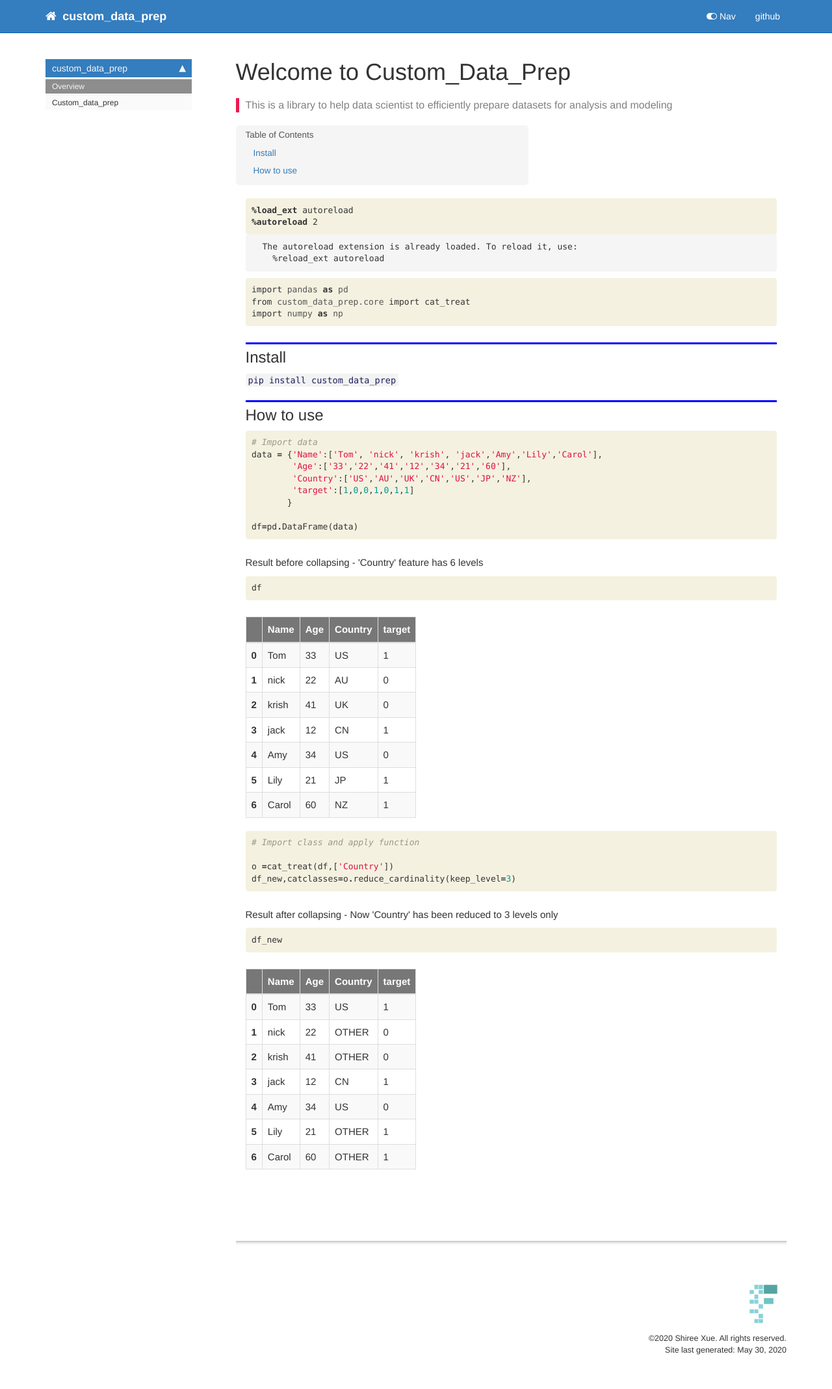
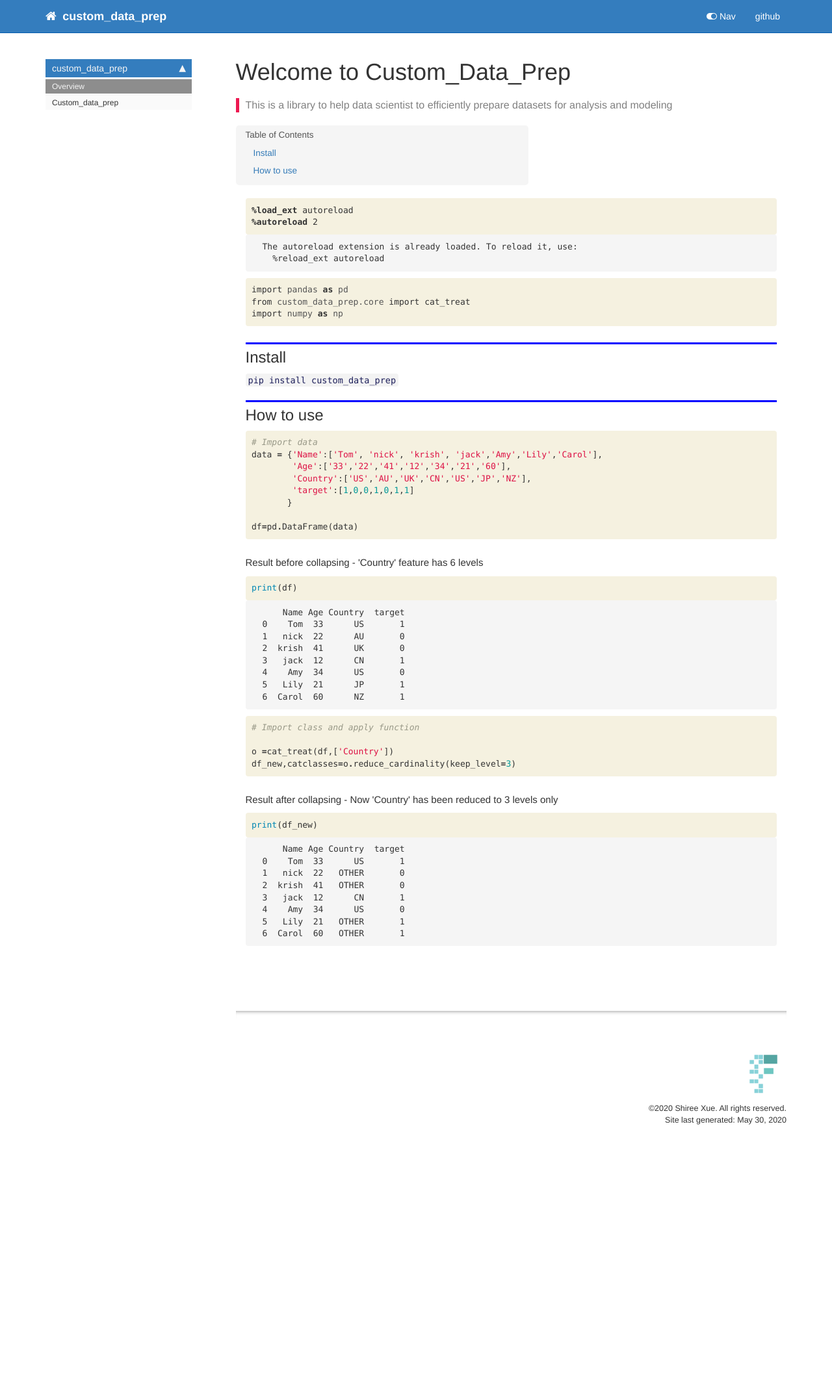
Before and after one commit to shireexue/custom_data_prep, a Jekyll site: the page built from docs/index.html, in a window 1280 px wide. Shown: the whole page at 65% size. Built offline with Jekyll 4.4.1, drawn with Linux system fonts in a browser that asks for light colours; nearby versions of some CDN libraries; comment, search, counter and statistics services are not loaded; after the commit the page ends 1784 px from its top, so only the background shows below that.

Commit message:
fixed documentation

```diff
--- a/docs/index.html
+++ b/docs/index.html
@@ -136,7 +136,7 @@ description: "This is a library to help data scientist to efficiently prepare da
 
 <div class="inner_cell">
     <div class="input_area">
-<div class=" highlight hl-ipython3"><pre><span></span><span class="n">df</span>
+<div class=" highlight hl-ipython3"><pre><span></span><span class="nb">print</span><span class="p">(</span><span class="n">df</span><span class="p">)</span>
 </pre></div>
 
     </div>
@@ -148,87 +148,17 @@ description: "This is a library to help data scientist to efficiently prepare da
 
 <div class="output_area">
 
-
-<div class="output_html rendered_html output_subarea output_execute_result">
-<div>
-<style scoped>
-    .dataframe tbody tr th:only-of-type {
-        vertical-align: middle;
-    }
-
-    .dataframe tbody tr th {
-        vertical-align: top;
-    }
-
-    .dataframe thead th {
-        text-align: right;
-    }
-</style>
-<table border="1" class="dataframe">
-  <thead>
-    <tr style="text-align: right;">
-      <th></th>
-      <th>Name</th>
-      <th>Age</th>
-      <th>Country</th>
-      <th>target</th>
-    </tr>
-  </thead>
-  <tbody>
-    <tr>
-      <th>0</th>
-      <td>Tom</td>
-      <td>33</td>
-      <td>US</td>
-      <td>1</td>
-    </tr>
-    <tr>
-      <th>1</th>
-      <td>nick</td>
-      <td>22</td>
-      <td>AU</td>
-      <td>0</td>
-    </tr>
-    <tr>
-      <th>2</th>
-      <td>krish</td>
-      <td>41</td>
-      <td>UK</td>
-      <td>0</td>
-    </tr>
-    <tr>
-      <th>3</th>
-      <td>jack</td>
-      <td>12</td>
-      <td>CN</td>
-      <td>1</td>
-    </tr>
-    <tr>
-      <th>4</th>
-      <td>Amy</td>
-      <td>34</td>
-      <td>US</td>
-      <td>0</td>
-    </tr>
-    <tr>
-      <th>5</th>
-      <td>Lily</td>
-      <td>21</td>
-      <td>JP</td>
-      <td>1</td>
-    </tr>
-    <tr>
-      <th>6</th>
-      <td>Carol</td>
-      <td>60</td>
-      <td>NZ</td>
-      <td>1</td>
-    </tr>
-  </tbody>
-</table>
+<div class="output_subarea output_stream output_stdout output_text">
+<pre>    Name Age Country  target
+0    Tom  33      US       1
+1   nick  22      AU       0
+2  krish  41      UK       0
+3   jack  12      CN       1
+4    Amy  34      US       0
+5   Lily  21      JP       1
+6  Carol  60      NZ       1
+</pre>
 </div>
-</div>
-
 </div>
 
 </div>
@@ -271,7 +201,7 @@ description: "This is a library to help data scientist to efficiently prepare da
 
 <div class="inner_cell">
     <div class="input_area">
-<div class=" highlight hl-ipython3"><pre><span></span><span class="n">df_new</span>
+<div class=" highlight hl-ipython3"><pre><span></span><span class="nb">print</span><span class="p">(</span><span class="n">df_new</span><span class="p">)</span>
 </pre></div>
 
     </div>
@@ -283,87 +213,17 @@ description: "This is a library to help data scientist to efficiently prepare da
 
 <div class="output_area">
 
-
-<div class="output_html rendered_html output_subarea output_execute_result">
-<div>
-<style scoped>
-    .dataframe tbody tr th:only-of-type {
-        vertical-align: middle;
-    }
-
-    .dataframe tbody tr th {
-        vertical-align: top;
-    }
-
-    .dataframe thead th {
-        text-align: right;
-    }
-</style>
-<table border="1" class="dataframe">
-  <thead>
-    <tr style="text-align: right;">
-      <th></th>
-      <th>Name</th>
-      <th>Age</th>
-      <th>Country</th>
-      <th>target</th>
-    </tr>
-  </thead>
-  <tbody>
-    <tr>
-      <th>0</th>
-      <td>Tom</td>
-      <td>33</td>
-      <td>US</td>
-      <td>1</td>
-    </tr>
-    <tr>
-      <th>1</th>
-      <td>nick</td>
-      <td>22</td>
-      <td>OTHER</td>
-      <td>0</td>
-    </tr>
-    <tr>
-      <th>2</th>
-      <td>krish</td>
-      <td>41</td>
-      <td>OTHER</td>
-      <td>0</td>
-    </tr>
-    <tr>
-      <th>3</th>
-      <td>jack</td>
-      <td>12</td>
-      <td>CN</td>
-      <td>1</td>
-    </tr>
-    <tr>
-      <th>4</th>
-      <td>Amy</td>
-      <td>34</td>
-      <td>US</td>
-      <td>0</td>
-    </tr>
-    <tr>
-      <th>5</th>
-      <td>Lily</td>
-      <td>21</td>
-      <td>OTHER</td>
-      <td>1</td>
-    </tr>
-    <tr>
-      <th>6</th>
-      <td>Carol</td>
-      <td>60</td>
-      <td>OTHER</td>
-      <td>1</td>
-    </tr>
-  </tbody>
-</table>
+<div class="output_subarea output_stream output_stdout output_text">
+<pre>    Name Age Country  target
+0    Tom  33      US       1
+1   nick  22   OTHER       0
+2  krish  41   OTHER       0
+3   jack  12      CN       1
+4    Amy  34      US       0
+5   Lily  21   OTHER       1
+6  Carol  60   OTHER       1
+</pre>
 </div>
-</div>
-
 </div>
 
 </div>
```
Also changed, not shown: README.md, 1 other file.
